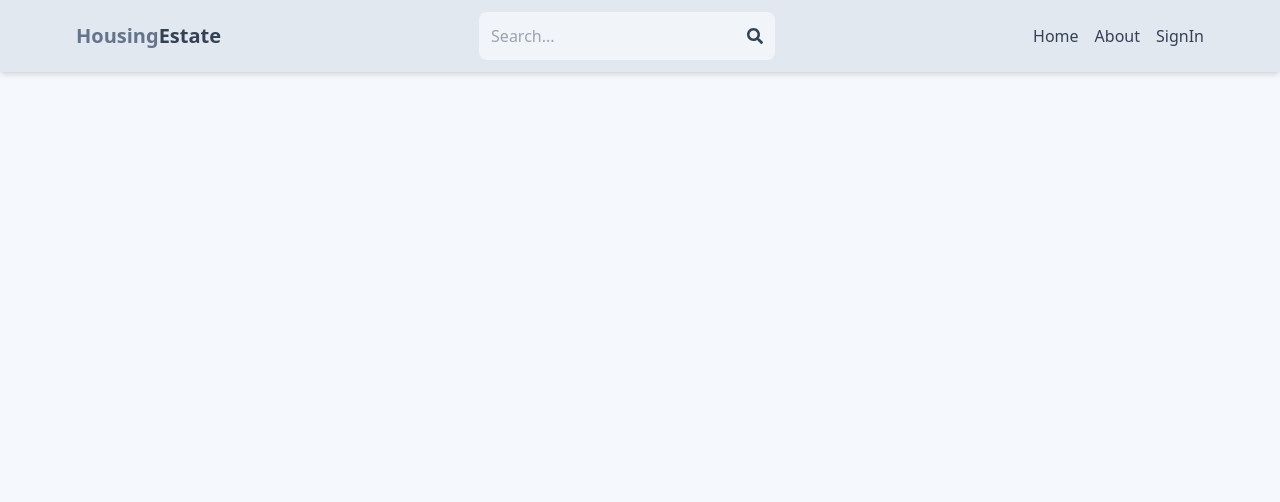
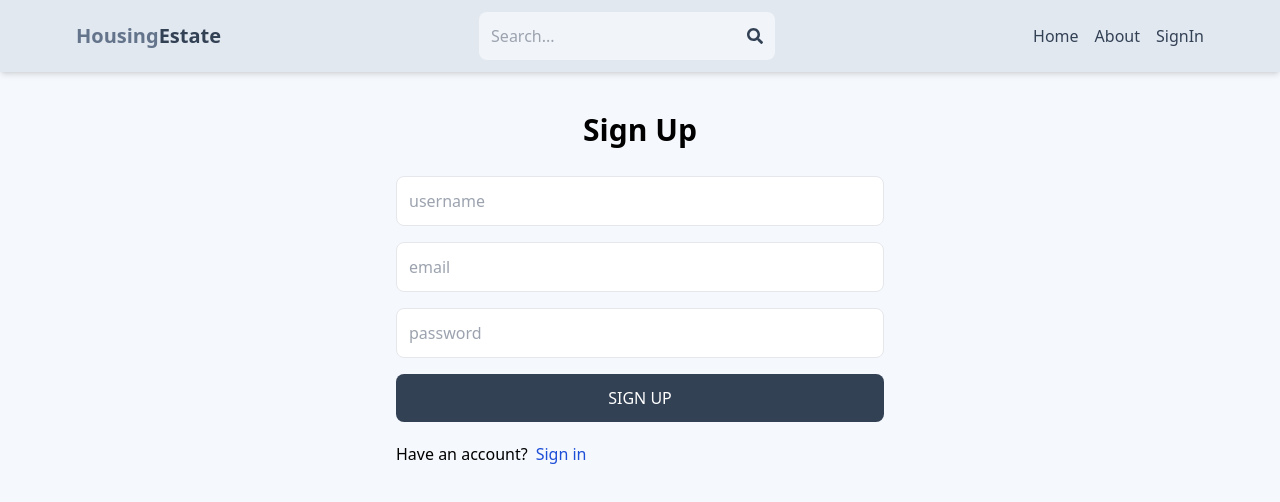
Before and after one commit to ShubhamRao123/Skyline-Realty, a React (Vite) app in the folder client/: page /sign-up in a window 1280 px wide. Shown: the top 502 px of the page. Built offline with nearby package versions, Linux system fonts and the light colour scheme.

Commit message:
complete signup page ui

```diff
--- a/client/src/App.jsx
+++ b/client/src/App.jsx
@@ -4,8 +4,8 @@ import Home from './pages/Home';
 import About from './pages/About';
 import Profile from './pages/Profile';
 import SignIn from './pages/SignIn';
-import SignOut from './pages/SignOut';
 import Header from './components/Header';
+import SignUp from './pages/SignUp';
 
 export default function App() {
   return(
@@ -16,7 +16,7 @@ export default function App() {
         <Route path='/about' element={<About/>} />
         <Route path='/profile' element={<Profile/>} />
         <Route path='/sign-in' element={<SignIn/>} />
-        <Route path='/sign-out' element={<SignOut/>} />
+        <Route path='/sign-up' element={<SignUp/>} />
       </Routes>
     </BrowserRouter>
   )
--- a/client/src/pages/SignOut.jsx
+++ b/client/src/pages/SignUp.jsx
@@ -1,7 +1,7 @@
 import React from 'react'
 import {Link} from 'react-router-dom'
 
-export default function SignOut() {
+export default function SignUp() {
   return (
     <div className='p-3 max-w-lg mx-auto'>
       <h1 className='text-3xl text-center font-semibold my-7'>Sign Up</h1>
```
